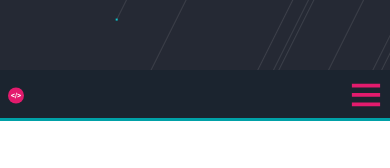
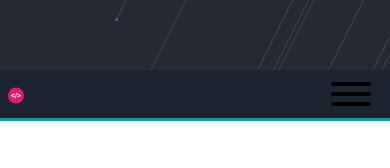
Before and after one commit to franjavi8776/portfolio, a React (Create React App) app: page / in a window 390 px wide. Shown: the part 774-942 px from the top of the page. Built offline with nearby package versions, Linux system fonts and the light colour scheme.

Commit message:
mejorando el responsive

```diff
--- a/public/index.html
+++ b/public/index.html
@@ -25,6 +25,13 @@
       Learn how to configure a non-root public URL by running `npm run build`.
     -->
     <title>React App</title>
+    <link
+      rel="stylesheet"
+      href="https://cdnjs.cloudflare.com/ajax/libs/hamburgers/1.2.1/hamburgers.min.css"
+      integrity="sha512-+mlclc5Q/eHs49oIOCxnnENudJWuNqX5AogCiqRBgKnpoplPzETg2fkgBFVC6WYUVxYYljuxPNG8RE7yBy1K+g=="
+      crossorigin="anonymous"
+      referrerpolicy="no-referrer"
+    />
   </head>
   <body>
     <noscript>You need to enable JavaScript to run this app.</noscript>
--- a/src/Components/Nav.css
+++ b/src/Components/Nav.css
@@ -1,5 +1,4 @@
 /*Navigation*/
-
 .nav {
   position: relative;
   width: 100%;
@@ -46,16 +45,13 @@ nav.fixed {
 .btn-open {
   z-index: 999;
   color: #e31b6d;
-  font-size: 2rem;
+  border-radius: 1rem;
   display: flex;
   justify-content: flex-end;
   align-items: center;
-  margin-right: 2vw;
-  cursor: pointer;
+  margin-right: 1vw;
 }
-.is-active {
-  left: 0;
-}
+
 @media screen and (min-width: 768px) {
   .btn-open {
     display: none;
@@ -67,17 +63,18 @@ nav.fixed {
     top: 6vh;
     left: -100%;
     width: 100%;
-    min-height: 94vh;
+    min-height: 85vh;
+    font-size: 2rem;
     height: inherit;
     display: flex;
     flex-direction: column;
     justify-content: space-around;
     align-items: center;
-    background-color: #1b242f;
+    background-color: #1b242f99;
     color: white;
     transition: all 0.5s ease;
   }
-  .is-active {
+  .ul-nav.is-active {
     left: 0;
   }
   .logo {
--- a/src/Components/Nav.js
+++ b/src/Components/Nav.js
@@ -1,14 +1,22 @@
-import { TfiMenu } from "react-icons/tfi";
 import { Link } from "react-router-dom";
+import hamburguer from "./btnAmburguer";
 import "./Nav.css";
 
 export const Nav = () => {
-  // const menu = document.querySelector(".ul-nav");
-
   window.addEventListener("scroll", () => {
     const $nav = document.querySelector(".nav");
     $nav.classList.toggle("fixed", window.scrollY > 900);
   });
+
+  hamburguer(".btn-open", ".ul-nav", ".link");
+
+  // document.addEventListener("click", (e) => {
+  //   const btn = document.querySelector(".btn-open");
+  //   const menu = document.querySelector(".ul-nav");
+  //   if (e.target.matches(btn)) {
+  //     menu.classList.toggle("is-active");
+  //   }
+  // });
 
   const scrollTo = (id) => {
     const element = document.getElementById(id);
@@ -55,13 +63,11 @@ export const Nav = () => {
         <div className="logo">
           <img className="logo" src="coding.svg" alt="logo" />
         </div>
-        <div className="btn-open">
-          <TfiMenu
-            onClick={(e) => {
-              //menu.classList.toggle("is-active");
-            }}
-          />
-        </div>
+        <button class="btn-open hamburger hamburger--vortex" type="button">
+          <span class="hamburger-box">
+            <span class="hamburger-inner"></span>
+          </span>
+        </button>
       </nav>
     </div>
   );
--- /dev/null
+++ b/src/Components/btnAmburguer.js
@@ -0,0 +1,14 @@
+export default function hamburguer(panelBtn, panel, link) {
+  const d = document;
+
+  d.addEventListener("click", (e) => {
+    if (e.target.matches(panelBtn) || e.target.matches(`${panelBtn} *`)) {
+      d.querySelector(panel).classList.toggle("is-active");
+      d.querySelector(panelBtn).classList.toggle("is-active");
+    }
+    if (e.target.matches(link)) {
+      d.querySelector(panel).classList.remove("is-active");
+      d.querySelector(panelBtn).classList.remove("is-active");
+    }
+  });
+}
```
